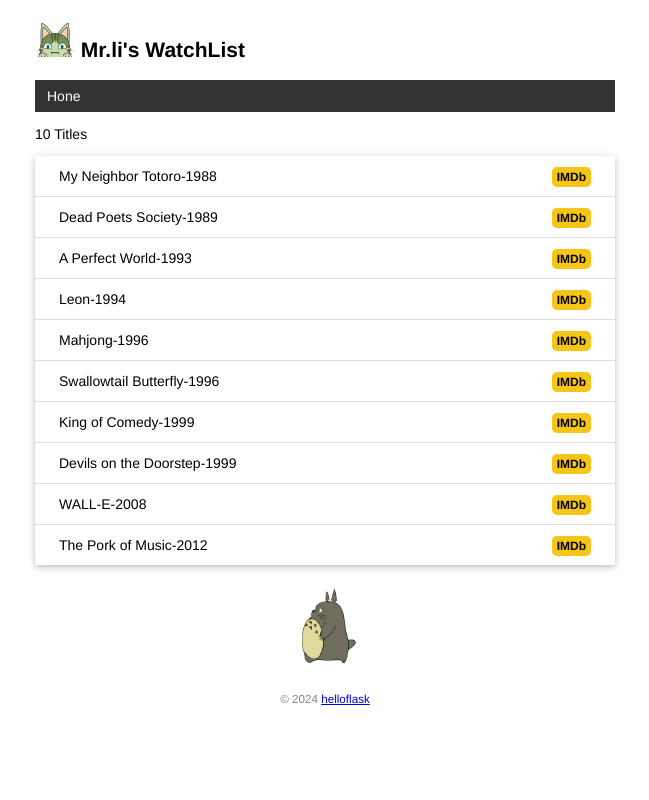
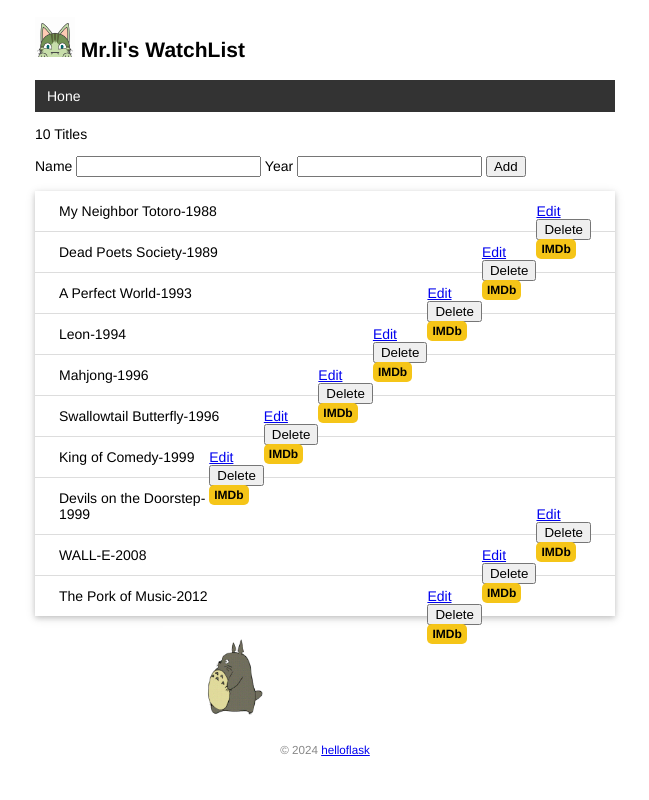
Before and after one commit to 1131103319/Hello-Wold, a Flask app: page / in a window 1280 px wide. Shown: the whole page, without its empty margins (315-964 px from the left). Run offline with Flask 3, Linux system fonts and the light colour scheme; data comes from the database, SQL or seed files in the repository.

Commit message:
create,edit and delete item by form

```diff
--- a/templates/index.html
+++ b/templates/index.html
@@ -1,15 +1,25 @@
 {% extends 'base.html' %}
 {% block content %}
     <p>{{ movies|length }} Titles</p>
+    <form method="post">
+        Name <input type="text" name="title" autocomplete="off" required>
+        Year <input type="text" name="year" autocomplete="off" required>
+        <input class="btn" type="submit" name="submit" value="Add">
+    </form>
     <ul class="movie-list">
         {% for movie in movies %}
             <li>{{ movie.title }}-{{ movie.year }}
                 <span class="float-right">
+        <a class="btn" href="{{ url_for('edit',movie_id=movie.id) }}">Edit</a>
+        <form class="inline-form" method="post" action="{{ url_for('delete',movie_id=movie.id) }}">
+            <input class="btn" type="submit" name="delete" value="Delete" onclick="return confirm('are you sure?')">
+            </form>
         <a class="imdb" href="https://www.imdb.com/find?q={{ movie.title }}" target="_blank"
            title="find this movie on IMDb">IMDb</a>
         </span>
             </li>
-    {%  endfor %}
+        {% endfor %}
     </ul>
-<img alt="walking totoro" class="totoro" src="{{ url_for('static',filename='images/totoro.gif') }}" title="to~to~ro">
-{%  endblock %}
+    <img alt="walking totoro" class="totoro" src="{{ url_for('static',filename='images/totoro.gif') }}"
+         title="to~to~ro">
+{% endblock %}
```
Lines whose indentation alone changed are shown as unchanged.
